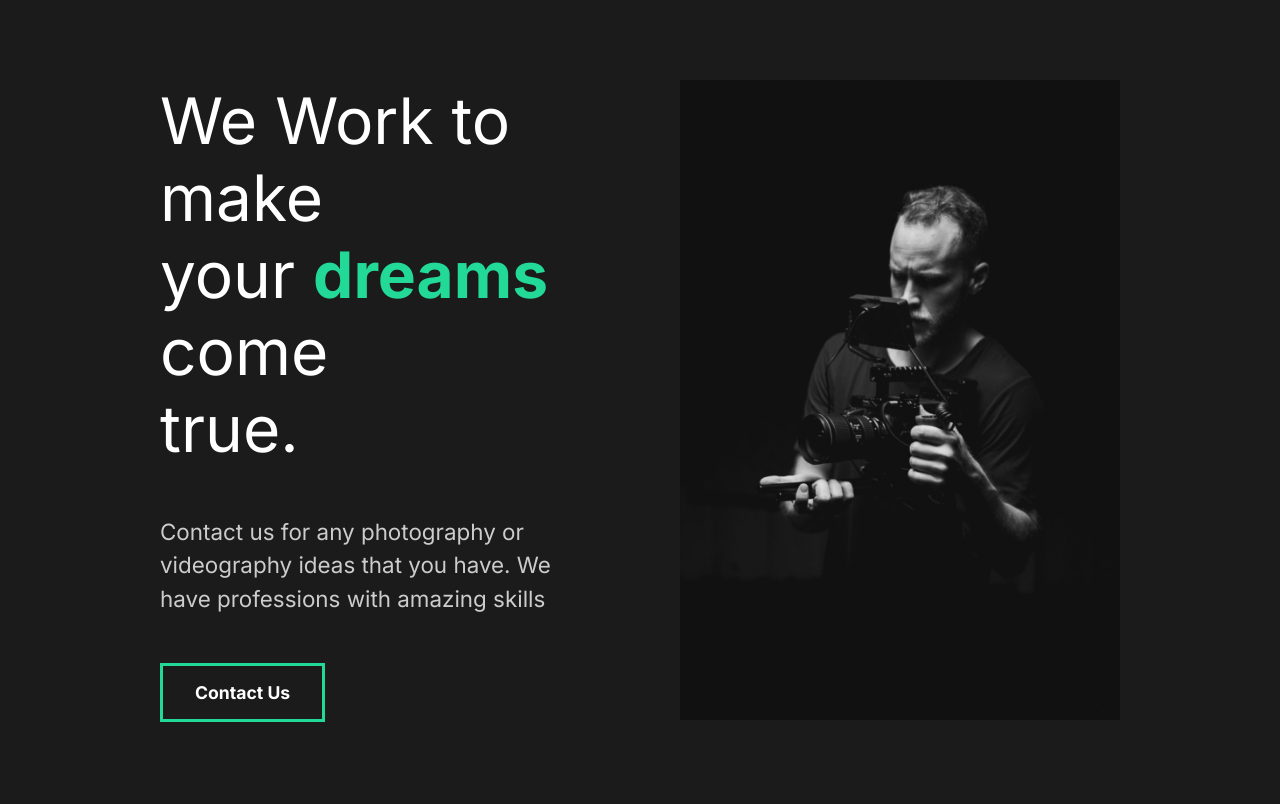
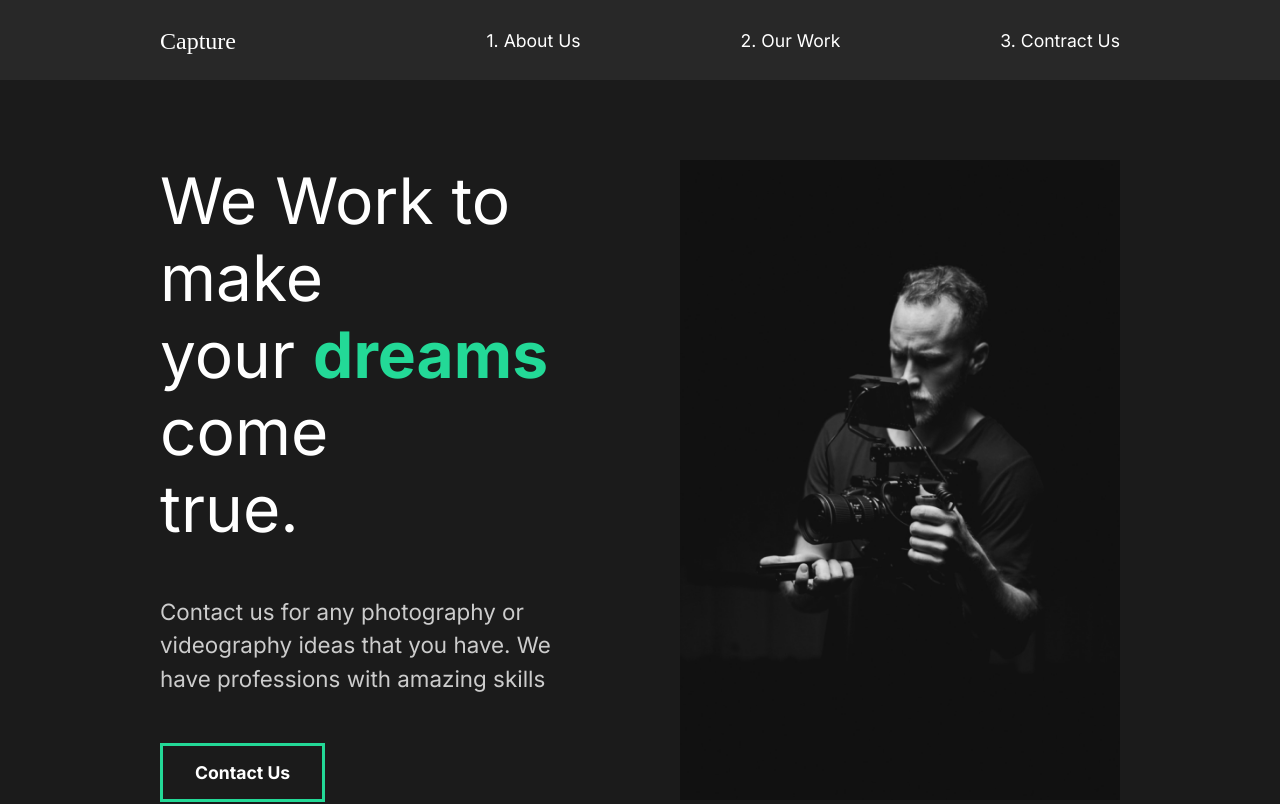
Before and after one commit to tbriggs1/portfoliowebste, a React (Create React App) app: page / in a window 1280 px wide. Shown: the top 804 px of the page. Built offline with nearby package versions, Linux system fonts and the light colour scheme.

Commit message:
Nav Added

```diff
--- /dev/null
+++ b/src/components/Nav.js
@@ -0,0 +1,54 @@
+import React from 'react';
+import styled from 'styled-components';
+
+const Nav = () => {
+    return(
+        <StyledNav>
+            <h1><a className="logo" href="#">Capture</a></h1>
+            <ul>
+                <li>
+                    <a href="#">1. About Us</a>
+                </li>
+
+                <li>
+                    <a href="#">2. Our Work</a>
+                </li>
+
+                <li>
+                    <a href="#">3. Contract Us</a>
+                </li>
+            </ul>
+        </StyledNav>
+    )
+}
+
+const StyledNav = styled.nav`
+    min-height: 10vh;
+    display: flex;
+    margin: auto;
+    justify-content: space-between;
+    align-items: center;
+    padding: 1rem 10rem;
+    background: #282828;
+    a{
+        color: white;
+        text-decoration: none;
+    }
+    ul{
+        display: flex;
+        list-style: none;
+
+    }
+    .logo{
+        font-size: 1.5rem;
+        font-family: "Lobster", cursive;
+        font-weight: lighter;
+    }
+    li{
+        padding-left: 10rem;
+        position: relative;
+
+    }
+`
+
+export default Nav;
--- a/src/pages/AboutUs.js
+++ b/src/pages/AboutUs.js
@@ -2,6 +2,7 @@
 import AboutSection from '../components/AboutSection';
 import FaqSection from '../components/FaqSection';
 import ServicesSection from '../components/ServicesSection';
+import Nav from '../components/Nav';
 //Styled
 import styled from 'styled-components';
 
@@ -9,6 +10,7 @@
 {
     return(
         <div>
+            <Nav />
             <AboutSection />
             <ServicesSection />
             <FaqSection />
```
